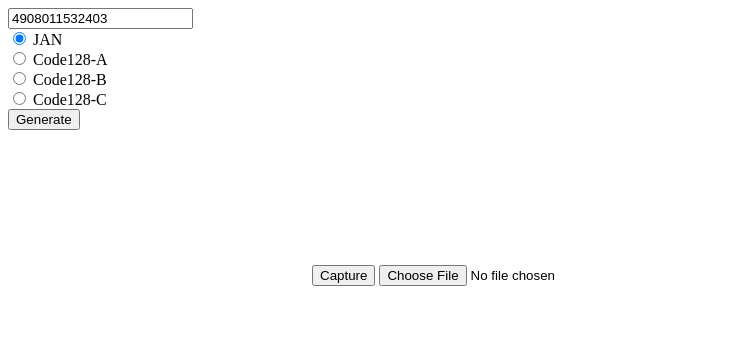
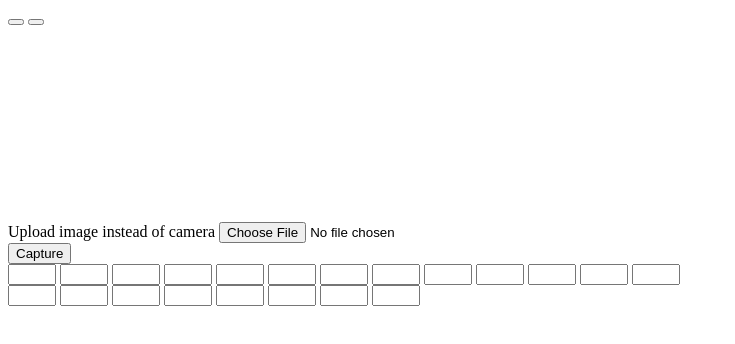
Before and after one commit to Tsukina-7mochi/barcode, a website built with webpack: page src/index.html in a window 1280 px wide. Shown: the whole page, without its empty margins (0-735 px from the left). Built offline with nearby package versions, Linux system fonts and the light colour scheme; no server answers.

Commit message:
make production ui

```diff
--- a/src/index.html
+++ b/src/index.html
@@ -14,33 +14,58 @@
   </style>
 </head>
 <body>
-  <div class="input">
-    <input id="code" type="text" value="4908011532403">
-    <br>
+  <header>
+    <div id="selectMode">
+      <button id="select-barcode"></button>
+      <button id="select-number"></button>
+    </div>
+  </header>
 
-    <input type="radio" id="code-type-JAN" name="code-type" value="JAN" checked>
-    <label for="code-type-JAN">JAN</label>
-    <br>
-    <input type="radio" id="code-type-Code128-A" name="code-type" value="Code128-A">
-    <label for="code-type-Code128-A">Code128-A</label>
-    <br>
-    <input type="radio" id="code-type-Code128-B" name="code-type" value="Code128-B">
-    <label for="code-type-Code128-B">Code128-B</label>
-    <br>
-    <input type="radio" id="code-type-Code128-C" name="code-type" value="Code128-C">
-    <label for="code-type-Code128-C">Code128-C</label>
-    <br>
+  <main>
+    <div id="input-barcode">
+      <!-- video source -->
+      <video id="cameraSrc" autoplay="true" style="display: none;"></video>
 
-    <button id="start">Generate</button>
-    <br>
+      <canvas id="cameraPreview"></canvas>
 
-    <video id="cameraSrc" autoplay="true" style="display: none;"></video>
-    <canvas id="cameraPreview"></canvas>
-    <button id="capture">Capture</button>
+      <div class="uploadFile">
+        <a>Upload image instead of camera</a>
+        <input type="file">
+      </div>
 
-    <input type="file" id="fileUpload">
-  </div>
-  <div id="output">
-  </div>
+      <div class="capture">
+        <button class="unavailable">Capture</button>
+      </div>
+    </div>
+
+    <div id="input-number">
+      <div class="length-13">
+        <input type="number" class="digit0" min="0" max="9" setp="1">
+        <input type="number" class="digit1" min="0" max="9" setp="1">
+        <input type="number" class="digit2" min="0" max="9" setp="1">
+        <input type="number" class="digit3" min="0" max="9" setp="1">
+        <input type="number" class="digit4" min="0" max="9" setp="1">
+        <input type="number" class="digit5" min="0" max="9" setp="1">
+        <input type="number" class="digit6" min="0" max="9" setp="1">
+        <input type="number" class="digit7" min="0" max="9" setp="1">
+        <input type="number" class="digit8" min="0" max="9" setp="1">
+        <input type="number" class="digit9" min="0" max="9" setp="1">
+        <input type="number" class="digit10" min="0" max="9" setp="1">
+        <input type="number" class="digit11" min="0" max="9" setp="1">
+        <input type="number" class="digit12" min="0" max="9" setp="1" readonly>
+      </div>
+
+      <div class="length-8">
+        <input type="number" class="digit0" min="0" max="9" setp="1">
+        <input type="number" class="digit1" min="0" max="9" setp="1">
+        <input type="number" class="digit2" min="0" max="9" setp="1">
+        <input type="number" class="digit3" min="0" max="9" setp="1">
+        <input type="number" class="digit4" min="0" max="9" setp="1">
+        <input type="number" class="digit5" min="0" max="9" setp="1">
+        <input type="number" class="digit6" min="0" max="9" setp="1">
+        <input type="number" class="digit7" min="0" max="9" setp="1" readonly>
+      </div>
+    </div>
+  </main>
 </body>
 </html>
--- a/src/index.ts
+++ b/src/index.ts
@@ -1,3 +1,5 @@
+import './style/main.scss';
+
 import encode from './encoder/encoder';
 import createImage from './createImage';
 import read from './reader/reader';
@@ -101,7 +103,7 @@ window.addEventListener('load', () => {
     }
 
     // register capture button
-    const captureBtn = document.getElementById('capture');
+    const captureBtn = document.querySelector('main .capture button');
 
     if(captureBtn) {
       captureBtn.addEventListener('click', (e) => {
--- /dev/null
+++ b/src/style/color.scss
@@ -0,0 +1 @@
+$main-color: #8080FF;
--- /dev/null
+++ b/src/style/header.scss
@@ -0,0 +1,4 @@
+header {
+  width: 100vw;
+  height: 60px;
+}
--- /dev/null
+++ b/src/style/main.scss
@@ -0,0 +1,3 @@
+@import url("./color.scss");
+
+@import url("./header.scss");
```
